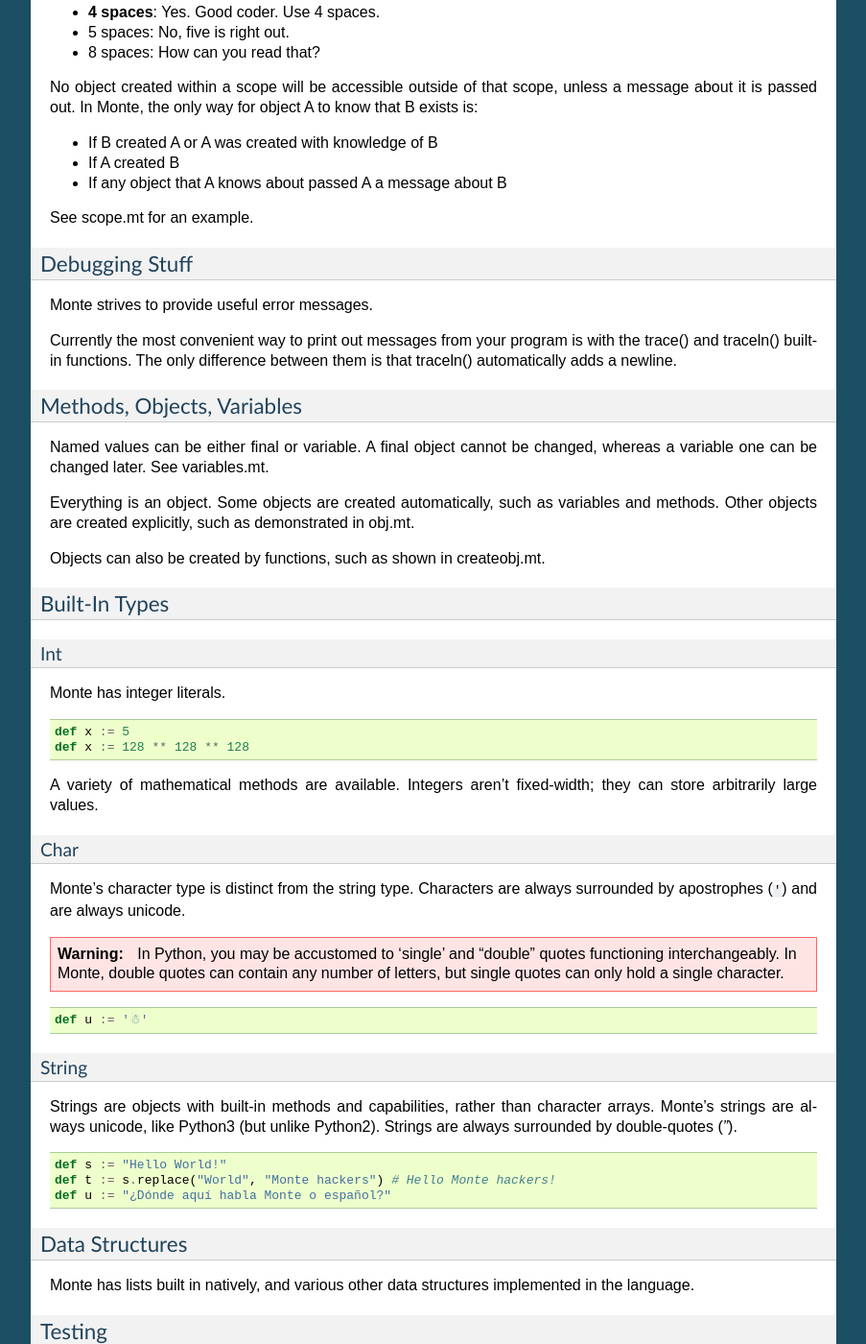
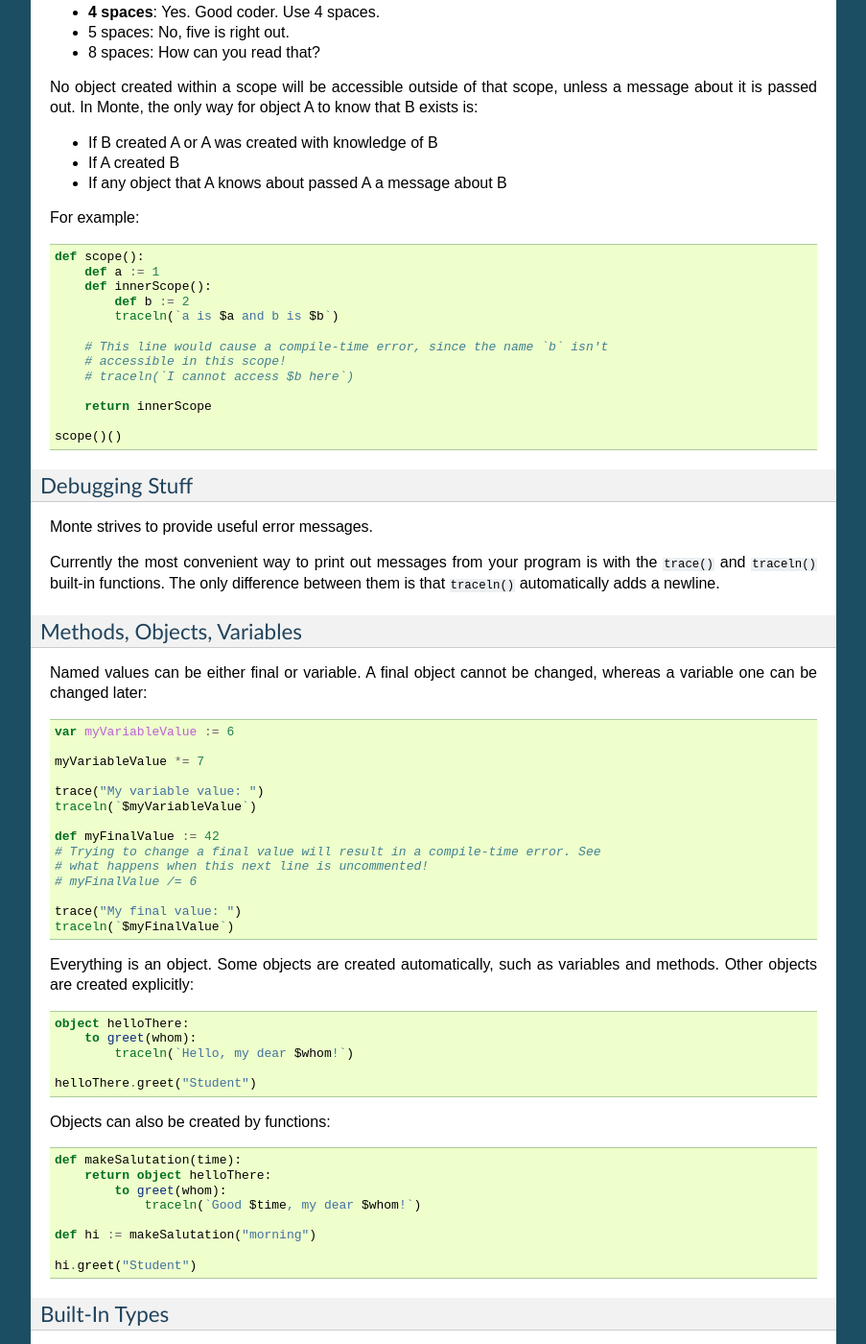
Before and after one commit to monte-language/monte, a Sphinx documentation site: the page built from docs/source/intro.rst, in a window 1280 px wide and 1400 px high, scrolled down 1073 px. Shown: the whole window at 96% size, without its empty margins (198-1101 px from the left). Built offline with Sphinx 7.4.7, drawn with Linux system fonts in a browser that asks for light colours; pages that are not in the unit, such as notebooks, are missing from menus; some of the changed text lies outside the part shown.

Commit message:
Insert some code samples into documentation.
Also set the default lexer to "monte" for when Pygments supports Monte.

Conflicts:
	docs/source/intro.rst

Signed-off-by: Corbin Simpson <cds@corbinsimpson.com> <simpsoco@google.com>

```diff
--- a/docs/source/conf.py
+++ b/docs/source/conf.py
@@ -86,6 +86,9 @@ exclude_patterns = []
 
 # The name of the Pygments (syntax highlighting) style to use.
 pygments_style = 'sphinx'
+
+# And the default language for this repository is...
+highlight_language = 'monte'
 
 # A list of ignored prefixes for module index sorting.
 #modindex_common_prefix = []
--- a/docs/source/intro.rst
+++ b/docs/source/intro.rst
@@ -80,7 +80,21 @@ to know that B exists is:
 * If A created B
 * If any object that A knows about passed A a message about B
 
-See scope.mt for an example.
+For example::
+
+    def scope():
+        def a := 1
+        def innerScope():
+            def b := 2
+            traceln(`a is $a and b is $b`)
+
+        # This line would cause a compile-time error, since the name `b` isn't
+        # accessible in this scope!
+        # traceln(`I cannot access $b here`)
+
+        return innerScope
+
+    scope()()
 
 Debugging Stuff
 ---------------
@@ -88,20 +102,49 @@ Debugging Stuff
 Monte strives to provide useful error messages.
 
 Currently the most convenient way to print out messages from your program is
-with the trace() and traceln() built-in functions. The only difference between
-them is that traceln() automatically adds a newline.
+with the ``trace()`` and ``traceln()`` built-in functions. The only difference
+between them is that ``traceln()`` automatically adds a newline.
 
 Methods, Objects, Variables
 ---------------------------
 
 Named values can be either final or variable. A final object cannot be
-changed, whereas a variable one can be changed later. See variables.mt.
+changed, whereas a variable one can be changed later::
+
+    var myVariableValue := 6
+
+    myVariableValue *= 7
+
+    trace("My variable value: ")
+    traceln(`$myVariableValue`)
+
+    def myFinalValue := 42
+    # Trying to change a final value will result in a compile-time error. See
+    # what happens when this next line is uncommented!
+    # myFinalValue /= 6
+
+    trace("My final value: ")
+    traceln(`$myFinalValue`)
 
 Everything is an object. Some objects are created automatically, such as
-variables and methods. Other objects are created explicitly, such as
-demonstrated in obj.mt.
+variables and methods. Other objects are created explicitly::
 
-Objects can also be created by functions, such as shown in createobj.mt.
+    object helloThere:
+        to greet(whom):
+            traceln(`Hello, my dear $whom!`)
+
+    helloThere.greet("Student")
+
+Objects can also be created by functions::
+
+    def makeSalutation(time):
+        return object helloThere:
+            to greet(whom):
+                traceln(`Good $time, my dear $whom!`)
+
+    def hi := makeSalutation("morning")
+
+    hi.greet("Student")
 
 Built-In Types
 --------------
@@ -153,6 +196,19 @@ Data Structures
 Monte has lists built in natively, and various other data structures
 implemented in the language.
 
+Monte Modules
+-------------
+
+A Monte module is a single file. The last statement in the file describes what
+it exports. If the last statement in a file defines a method or object, that
+method or object is what you get when you import it. If you want to export
+several objects from the same file, the last line in the file should simply be
+a list of their names.
+
+To import a module, simply use `def bar = import("foo")` where the filename of
+the module is foo.mt. See the files module.mt and imports.mt for an example of
+how to export and import objects.
+
 Testing
 -------
 
```
